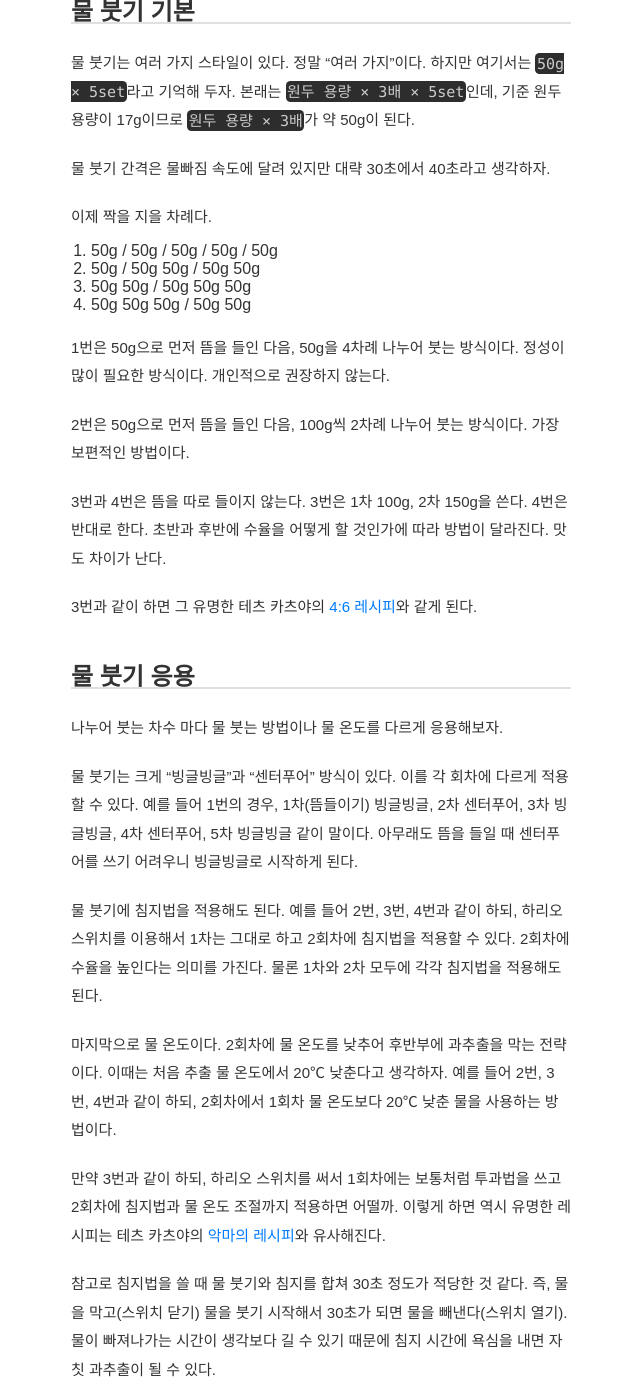
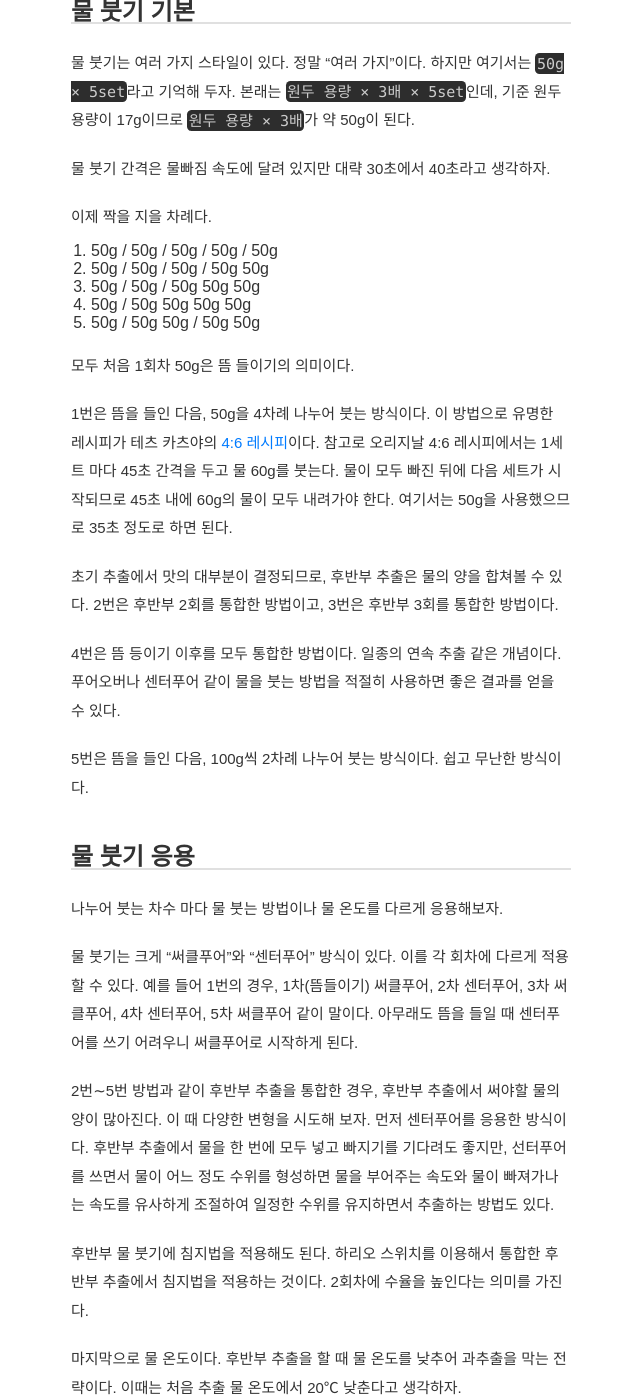
Before and after one commit to pinedance/blog, a Jekyll site: the page built from _posts/2025/07-12/2025-07-31-coffee-drip-brewing.md, in a window 1280 px wide and 1400 px high, scrolled down 2495 px. Shown: the whole window, without its empty margins (319-959 px from the left). Built offline with Jekyll 4.4.1, drawn with Linux system fonts in a browser that asks for light colours; some web fonts are replaced; comment, search, counter and statistics services are not loaded; some of the changed text lies outside the part shown.

Commit message:
update last post

```diff
--- a/_posts/2025/07-12/2025-07-31-coffee-drip-brewing.md
+++ b/_posts/2025/07-12/2025-07-31-coffee-drip-brewing.md
@@ -52,29 +52,35 @@ tags: ['coffee']
 이제 짝을 지을 차례다.
 
 1. 50g / 50g / 50g / 50g / 50g
-2. 50g / 50g 50g / 50g 50g
-3. 50g 50g / 50g 50g 50g
-4. 50g 50g 50g / 50g 50g
+2. 50g / 50g / 50g / 50g 50g
+3. 50g / 50g / 50g 50g 50g
+4. 50g / 50g 50g 50g 50g
+5. 50g / 50g 50g / 50g 50g
 
-1번은 50g으로 먼저 뜸을 들인 다음, 50g을 4차례 나누어 붓는 방식이다. 정성이 많이 필요한 방식이다. 개인적으로 권장하지 않는다.
+모두 처음 1회차 50g은 뜸 들이기의 의미이다.
 
-2번은 50g으로 먼저 뜸을 들인 다음, 100g씩 2차례 나누어 붓는 방식이다. 가장 보편적인 방법이다.
 
-3번과 4번은 뜸을 따로 들이지 않는다. 3번은 1차 100g, 2차 150g을 쓴다. 4번은 반대로 한다. 초반과 후반에 수율을 어떻게 할 것인가에 따라 방법이 달라진다. 맛도 차이가 난다.
+1번은 뜸을 들인 다음, 50g을 4차례 나누어 붓는 방식이다. 이 방법으로 유명한 레시피가 테츠 카츠야의 [4:6 레시피](https://youtu.be/ewqza63GXh0?si=yY8g-2qSL5binwzi)이다. 참고로 오리지날 4:6 레시피에서는 1세트 마다 45초 간격을 두고 물 60g를 붓는다. 물이 모두 빠진 뒤에 다음 세트가 시작되므로 45초 내에 60g의 물이 모두 내려가야 한다. 여기서는 50g을 사용했으므로 35초 정도로 하면 된다.
 
-3번과 같이 하면 그 유명한 테츠 카츠야의 [4:6 레시피](https://youtu.be/ewqza63GXh0?si=yY8g-2qSL5binwzi)와 같게 된다.
+초기 추출에서 맛의 대부분이 결정되므로, 후반부 추출은 물의 양을 합쳐볼 수 있다. 2번은 후반부 2회를 통합한 방법이고, 3번은 후반부 3회를 통합한 방법이다.
+
+4번은 뜸 등이기 이후를 모두 통합한 방법이다. 일종의 연속 추출 같은 개념이다. 푸어오버나 센터푸어 같이 물을 붓는 방법을 적절히 사용하면 좋은 결과를 얻을 수 있다.
+
+5번은 뜸을 들인 다음, 100g씩 2차례 나누어 붓는 방식이다. 쉽고 무난한 방식이다.
 
 ## 물 붓기 응용
 
 나누어 붓는 차수 마다 물 붓는 방법이나 물 온도를 다르게 응용해보자.
 
-물 붓기는 크게 "빙글빙글"과 "센터푸어" 방식이 있다. 이를 각 회차에 다르게 적용할 수 있다. 예를 들어 1번의 경우, 1차(뜸들이기) 빙글빙글, 2차 센터푸어, 3차 빙글빙글, 4차 센터푸어, 5차 빙글빙글 같이 말이다. 아무래도 뜸을 들일 때 센터푸어를 쓰기 어려우니 빙글빙글로 시작하게 된다.
+물 붓기는 크게 "써클푸어"와 "센터푸어" 방식이 있다. 이를 각 회차에 다르게 적용할 수 있다. 예를 들어 1번의 경우, 1차(뜸들이기) 써클푸어, 2차 센터푸어, 3차 써클푸어, 4차 센터푸어, 5차 써클푸어 같이 말이다. 아무래도 뜸을 들일 때 센터푸어를 쓰기 어려우니 써클푸어로 시작하게 된다.
 
-물 붓기에 침지법을 적용해도 된다. 예를 들어 2번, 3번, 4번과 같이 하되, 하리오 스위치를 이용해서 1차는 그대로 하고 2회차에 침지법을 적용할 수 있다. 2회차에 수율을 높인다는 의미를 가진다. 물론 1차와 2차 모두에 각각 침지법을 적용해도 된다.
+2번∼5번 방법과 같이 후반부 추출을 통합한 경우, 후반부 추출에서 써야할 물의 양이 많아진다. 이 때 다양한 변형을 시도해 보자. 먼저 센터푸어를 응용한 방식이다. 후반부 추출에서 물을 한 번에 모두 넣고 빠지기를 기다려도 좋지만, 선터푸어를 쓰면서 물이 어느 정도 수위를 형성하면 물을 부어주는 속도와 물이 빠져가나는 속도를 유사하게 조절하여 일정한 수위를 유지하면서 추출하는 방법도 있다.
 
-마지막으로 물 온도이다. 2회차에 물 온도를 낮추어 후반부에 과추출을 막는 전략이다. 이때는 처음 추출 물 온도에서 20℃ 낮춘다고 생각하자. 예를 들어 2번, 3번, 4번과 같이 하되, 2회차에서 1회차 물 온도보다 20℃ 낮춘 물을 사용하는 방법이다.
+후반부 물 붓기에 침지법을 적용해도 된다. 하리오 스위치를 이용해서 통합한 후반부 추출에서 침지법을 적용하는 것이다. 2회차에 수율을 높인다는 의미를 가진다.
 
-만약 3번과 같이 하되, 하리오 스위치를 써서 1회차에는 보통처럼 투과법을 쓰고 2회차에 침지법과 물 온도 조절까지 적용하면 어떨까. 이렇게 하면 역시 유명한 레시피는 테츠 카츠야의 [악마의 레시피](https://youtu.be/2FLaauF8rGQ?si=Ngbg62QSy8IUFXSf)와 유사해진다.
+마지막으로 물 온도이다. 후반부 추출을 할 때 물 온도를 낮추어 과추출을 막는 전략이다. 이때는 처음 추출 물 온도에서 20℃ 낮춘다고 생각하자.
+
+만약 2번과 같이 하되, 하리오 스위치를 써서 1회차 50g과 2회차 50g에는 보통처럼 투과법을 쓰고, 후반부 150g에는 침지법과 물 온도 조절까지 적용하면 어떨까. 즉, 후반부 추출을 할 때 스위치를 올려 물이 빠지지 않게 한 상태에서 20℃ 낮은 물을 붓고 잠깐 기다린 뒤 물을 빼내는 것이다. 이렇게 하면 테츠 카츠야의 [악마의 레시피](https://youtu.be/2FLaauF8rGQ?si=Ngbg62QSy8IUFXSf)와 유사해진다.
 
 참고로 침지법을 쓸 때 물 붓기와 침지를 합쳐 30초 정도가 적당한 것 같다. 즉, 물을 막고(스위치 닫기) 물을 붓기 시작해서 30초가 되면 물을 빼낸다(스위치 열기). 물이 빠져나가는 시간이 생각보다 길 수 있기 때문에 침지 시간에 욕심을 내면 자칫 과추출이 될 수 있다.
 
```
